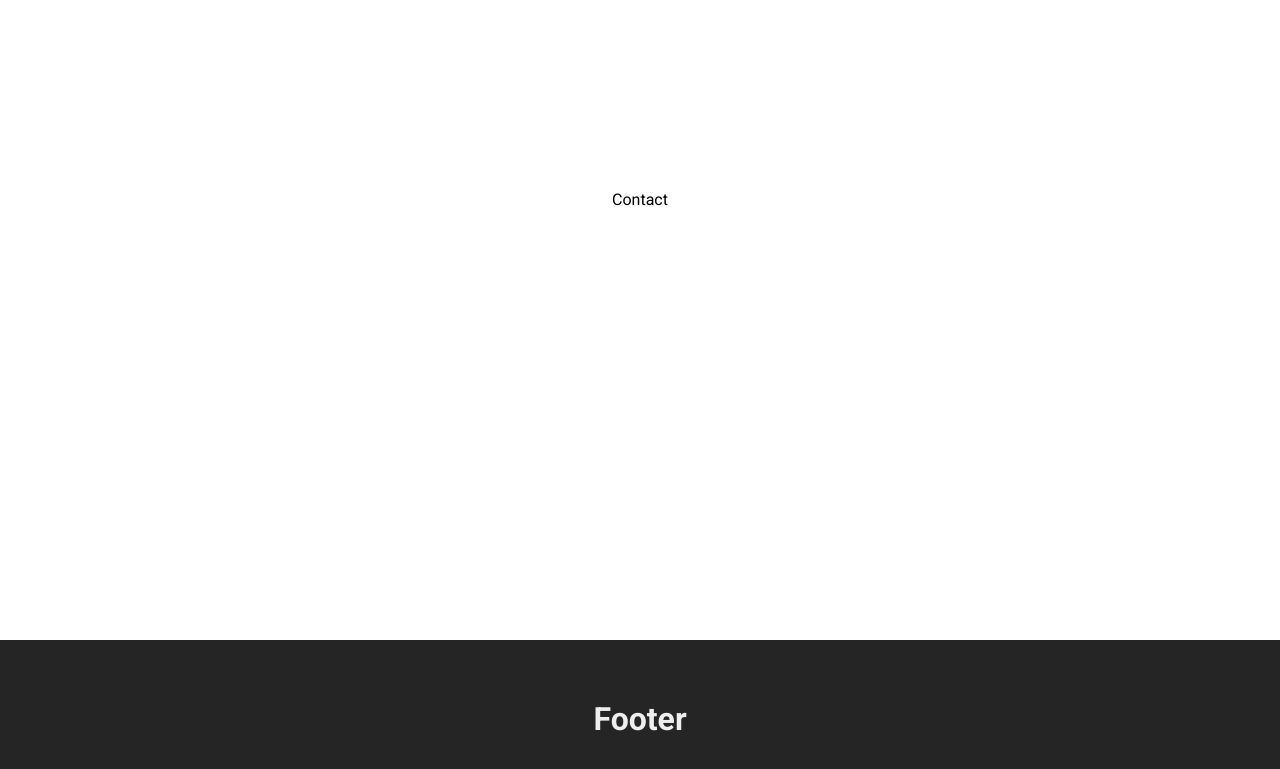
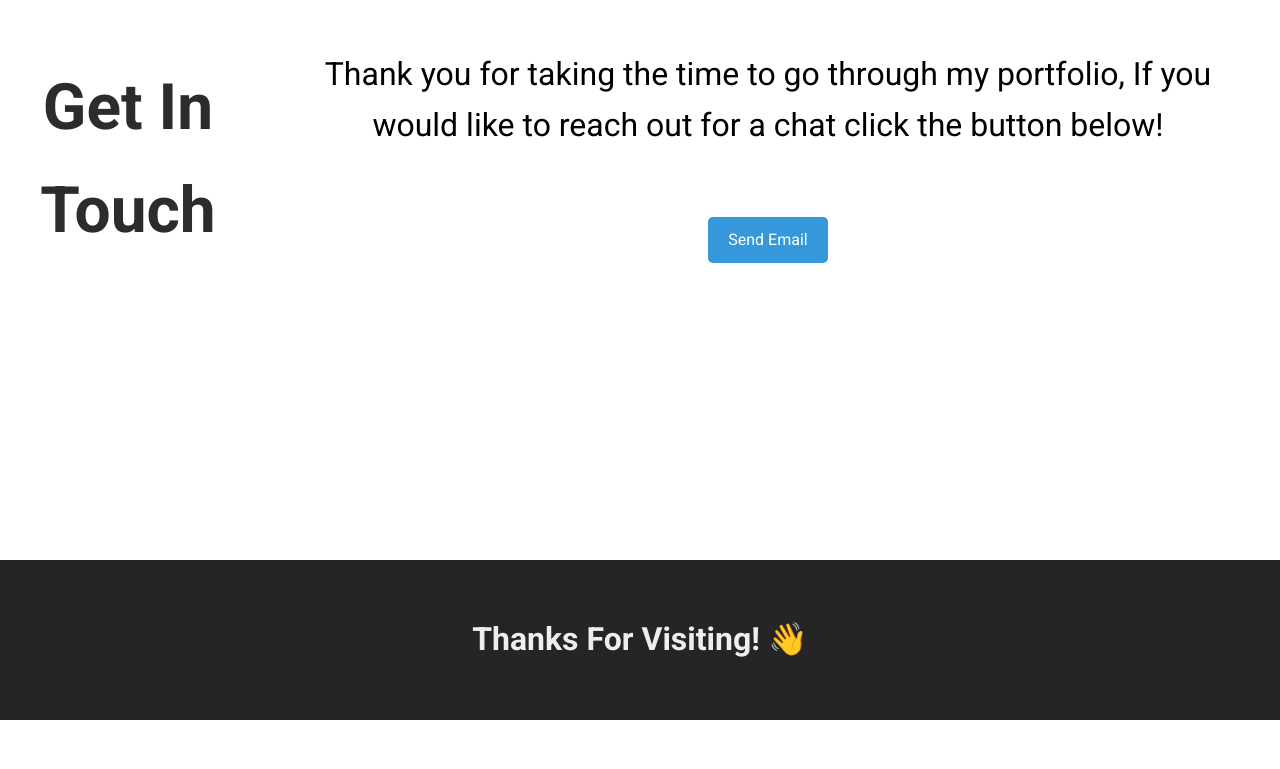
Before and after one commit to Pritesh2k/pritesh-portfolio-aws, a React (Create React App) app: page / in a window 1280 px wide. Shown: the part 3504-4273 px from the top of the page. After the commit the page ends 4224 px from the top, so only its background shows below. Built offline with nearby package versions, Linux system fonts and the light colour scheme; no server answers.

Commit message:
Added Contact section and footer content

```diff
--- a/src/App.css
+++ b/src/App.css
@@ -344,7 +344,7 @@ body {
   justify-content: center;
   align-items: center;
 
-  height: 110vh;
+  height: 100vh;
 }
 
 .header-contianer-wrapper {
--- a/src/App.js
+++ b/src/App.js
@@ -4,6 +4,7 @@ import Portfolio from './JS/Portfolio';
 import Skills from './JS/Skills';
 import Hero from './JS/Hero';
 import About from './JS/About';
+import Contact from './JS/Contact';
 
 function App() {
   useEffect(() => {
@@ -115,13 +116,13 @@ function App() {
         </section>
         <section className="contact" id="contact">
           <div className="contact-container-wrapper">
-            Contact
+            <Contact/>
           </div>
         </section>
       </main>
 
       <footer className="footer">
-        <h1>Footer</h1>
+        <h1>Thanks For Visiting! 👋</h1>
       </footer>
     </>
   );
--- /dev/null
+++ b/src/CSS/contact.css
@@ -0,0 +1,70 @@
+.contact-container{
+    display: flex;
+    justify-content: center;
+    align-items: center;
+
+    width: 100%;
+    height: 100%;
+}
+
+.contact-title{
+    display: flex;
+    justify-content: center;
+    align-items: center;
+
+    width: 20%;
+    height: 100%;
+    padding: 2rem;
+
+    text-align: center;
+    font-size: 4rem;
+    font-weight: 700;
+
+    color: rgb(44, 44, 44);
+}
+
+.contact-message{
+    display: flex;
+    justify-content: center;
+    align-items: center;
+    flex-direction: column;
+
+    width: 80%;
+    height: 100%;
+}
+
+.message{
+    display: flex;
+    justify-content: center;
+    align-items: center;
+
+    width: 100%;
+    height: 20%;
+    padding: 2rem;
+
+    font-size: 2rem;
+    text-align: center;
+}
+
+.email{
+    display: flex;
+    justify-content: center;
+    align-items: center;
+
+    width: 100%;
+    height: 15%;
+}
+
+.email-button {
+    display: inline-block;
+    padding: 10px 20px;
+    background-color: #3498db;
+    color: #fff;
+    text-decoration: none;
+    border-radius: 5px;
+    transition: background-color 0.3s;
+}
+
+.email-button:hover {
+    background-color: #2980b9;
+}
--- /dev/null
+++ b/src/JS/Contact.js
@@ -0,0 +1,24 @@
+import React from 'react'
+import '../CSS/contact.css'
+
+function Contact() {
+  return (
+    <>
+    <div className='contact-container'>
+        <div className='contact-title'>
+            Get In Touch
+        </div>
+        <div className='contact-message'>
+            <div className='message'>
+                Thank you for taking the time to go through my portfolio, If you would like to reach out for a chat click the button below!
+            </div>
+            <div className='email'>
+            <a href="mailto:priteshparekh237@gmail.com" className="email-button">Send Email</a>
+            </div>
+        </div>
+    </div>
+    </>
+  )
+}
+
+export default Contact
```
